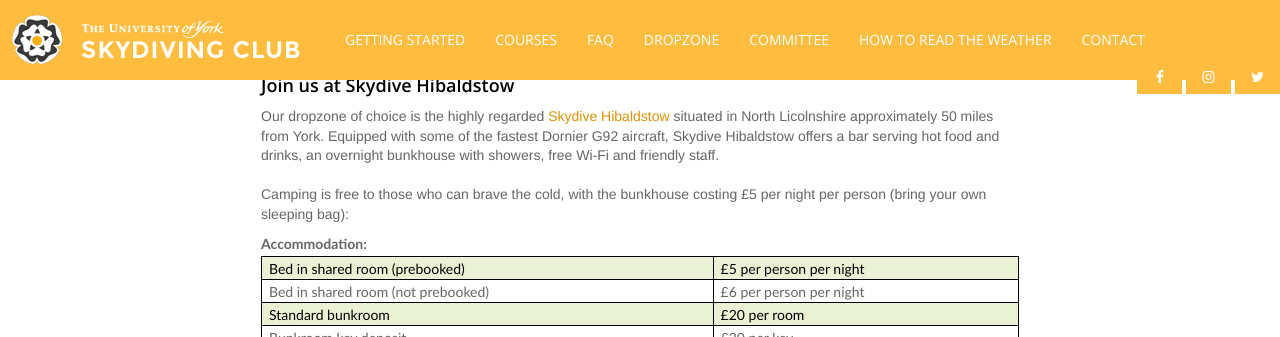
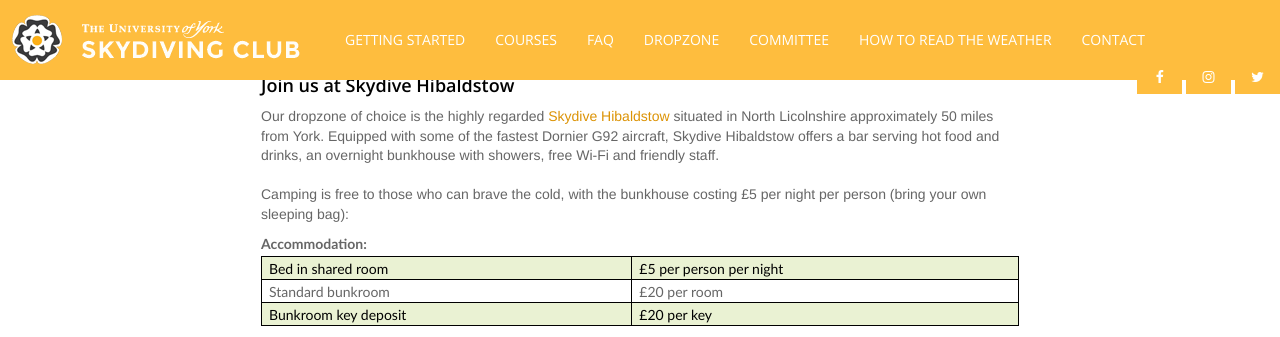
Before and after one commit to uoysc/uoysc.github.io, a Jekyll site: the page built from dropzone/index.html, in a window 1280 px wide and 900 px high, scrolled down 398 px, cut to the strip 0-337 px from the top of the window. Built offline with Jekyll 4.4.1, drawn with Linux system fonts in a browser that asks for light colours; nearby versions of some CDN libraries; comment, search, counter and statistics services are not loaded; some of the changed text lies outside the part shown.

```diff
--- a/dropzone/index.html
+++ b/dropzone/index.html
@@ -26,12 +26,8 @@ title: Dropzone
 			<caption>Accommodation:</caption>
 
 			<tr>
-				<td>Bed in shared room (prebooked)</td>
+				<td>Bed in shared room</td>
 				<td>&pound;5 per person per night</td>
-			</tr>
-			<tr>
-				<td>Bed in shared room (not prebooked)</td>
-				<td>&pound;6 per person per night</td>
 			</tr>
 			<tr>
 				<td>Standard bunkroom</td>
--- a/getting-started/index.html
+++ b/getting-started/index.html
@@ -49,7 +49,7 @@ title: Getting Started
 
 		</p>
 		<span class = "q_title">4) Keep coming back!</span>
-		<p class = "q_answer">Both courses lead you towards your Skydiving 'A' licence. This means you can skydive completely solo without the guidance of an instructor anywhere in the world! Learning doesn't end here with plenty of disciplines to get into such as formation skydiving with your friends or progressing towards your B licence. If you haven't already, join the <a href="https://www.facebook.com/groups/302163766556669/" target="_blank">facebook group</a> and keep an eye out on the <a href="/trip/">trip board</a>. This is the place where you'll find out about the latest event or socials during the academic year and meet like minded people wanting to travel down to Hib.</p>
+		<p class = "q_answer">Both courses lead you towards your Skydiving 'A' licence. This means you can skydive completely solo without the guidance of an instructor anywhere in the world! Learning doesn't end here with plenty of disciplines to get into such as formation skydiving with your friends or progressing towards your B licence. If you haven't already, join the <a href="https://www.facebook.com/groups/302163766556669/" target="_blank">facebook group</a>.</p>
 
 	</section>
 </section>
```
Also changed, not shown: other parts of dropzone/index.html (+1 -1 lines).
